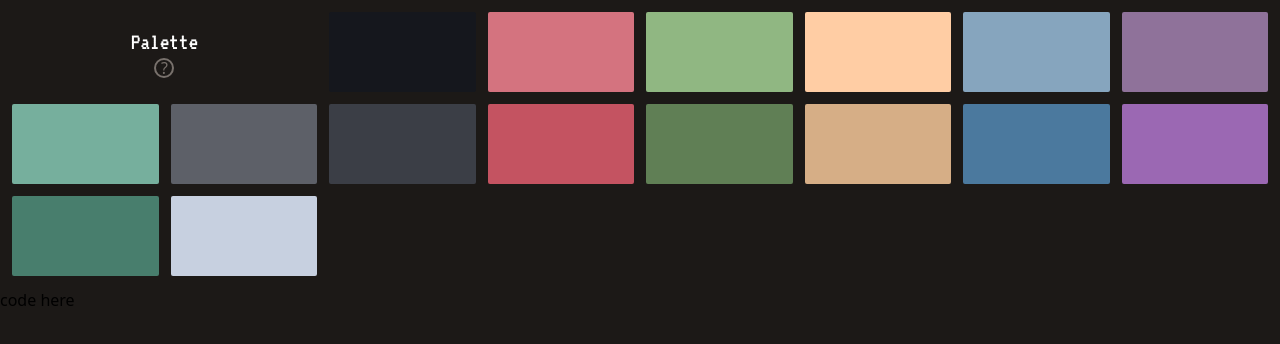
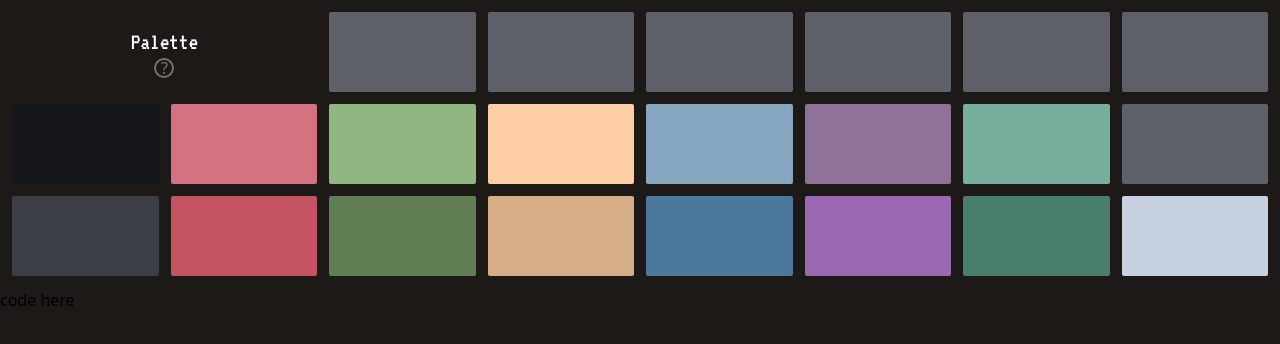
Before and after one commit to j4ns8i/j4ns8i.github.io, a React (Vite) app: page / in a window 1280 px wide. Shown: the top 344 px of the page. Built offline with nearby package versions, Linux system fonts and the light colour scheme.

Commit message:
WIP: Use HexColorPicker and adapt its useClickOutside example

```diff
--- a/src/App.tsx
+++ /dev/null
@@ -1,135 +0,0 @@
-// import circleQuestion from './assets/circle-question.svg'
-
-// import iro from "@jaames/iro"
-import { MouseEvent, useRef, useState } from "react"
-import { HexColorPicker } from "react-colorful";
-
-function PaletteHeader() {
-  return <h1 className="text-2xl font-theme_mono text-white">Palette</h1>
-}
-
-function PaletteInfo() {
-  return (
-    <div className="size-5 rounded-full flex justify-center items-center border-2 border-stone-500 mx-auto">
-      <p className="text-stone-500">?</p>
-    </div>
-  )
-}
-
-function PaletteColorBox({ bgColor }: { bgColor: string }) {
-  const baseRef = useRef<HTMLDivElement>(null);
-  const pickerRef = useRef<HTMLInputElement>(null);
-  const [visible, setVisible] = useState(false);
-  const [bgc, setBgc] = useState(bgColor);
-
-  const handleClick = (event: MouseEvent) => {
-    if (visible) {
-      return
-    }
-    setVisible(true)
-    const x = event.clientX, y = event.clientY
-    pickerRef.current!.style.left = `${x}px`
-    pickerRef.current!.style.top = `${y}px`
-    // Color.close();
-    // const picker =
-    // const picker = iro.ColorPicker(pickerRef.current!, {
-    //   width: 300,
-    //   borderColor: '#292524',
-    //   borderWidth: 0,
-    //   handleRadius: 10,
-    //   layout: [
-    //     {
-    //       component: iro.ui.Box,
-    //     },
-    //     {
-    //       component: iro.ui.Slider,
-    //       options: {
-    //         sliderType: 'hue'
-    //       }
-    //     },
-    //   ]
-    // });
-    // picker.on('color:change', (c: iro.Color) => {
-    //   baseRef.current!.style.backgroundColor = c.hexString;
-    // });
-    // picker.on('input:end', () => {
-    //   console.log('input:end');
-    // })
-    // picker.
-  }
-
-  // const co = <div ref={baseRef} key={bgc} className={`h-20 rounded-sm ${bgc}`} onClick={handleClick}></div>;
-  // if (visible) {
-  //   return <>
-  //     {co}
-  //     <div ref={pickerRef} className='fixed' ></div >
-  //   </>;
-  // } else {
-  //   return co;
-  // }
-
-  return (
-    <>
-      <div ref={baseRef} key={bgc} className={`h-20 rounded-sm ${bgc}`} onClick={handleClick}></div>
-      {/* TODO: add HexColorPicker here */}
-    </>
-  )
-}
-
-function PaletteHeaderBox() {
-  return (
-    <div className="place-self-center col-span-2">
-      <PaletteHeader />
-      <PaletteInfo />
-    </div>
-  )
-}
-
-function PaletteMix() {
-  return (
-    <div className="grid grid-flow-row grid-cols-8 gap-3 text-center p-3">
-      <PaletteHeaderBox />
-      <PaletteColorBox bgColor="bg-cterm-0" />
-      <PaletteColorBox bgColor="bg-cterm-1" />
-      <PaletteColorBox bgColor="bg-cterm-2" />
-      <PaletteColorBox bgColor="bg-cterm-3" />
-      <PaletteColorBox bgColor="bg-cterm-4" />
-      <PaletteColorBox bgColor="bg-cterm-5" />
-      <PaletteColorBox bgColor="bg-cterm-6" />
-      <PaletteColorBox bgColor="bg-cterm-7" />
-      <PaletteColorBox bgColor="bg-cterm-8" />
-      <PaletteColorBox bgColor="bg-cterm-9" />
-      <PaletteColorBox bgColor="bg-cterm-10" />
-      <PaletteColorBox bgColor="bg-cterm-11" />
-      <PaletteColorBox bgColor="bg-cterm-12" />
-      <PaletteColorBox bgColor="bg-cterm-13" />
-      <PaletteColorBox bgColor="bg-cterm-14" />
-      <PaletteColorBox bgColor="bg-cterm-15" />
-    </div>
-  )
-}
-
-function PaletteWindow() {
-  return (
-    <div className="bg-stone-900">
-      <PaletteMix />
-    </div>
-  )
-}
-
-function Preview() {
-  return <div className="grow bg-stone-900">
-    code here
-  </div>
-}
-
-function App() {
-  return (
-    <div className="flex flex-col">
-      <PaletteWindow />
-      <Preview />
-    </div>
-  )
-}
-
-export default App
--- /dev/null
+++ b/src/components/App.tsx
@@ -0,0 +1,105 @@
+import { useCallback, useRef, useState } from "react"
+import { HexColorPicker } from "react-colorful";
+import useClickOutside from "../lib/useClickOutside.ts"
+
+function PaletteHeader() {
+  return <h1 className="text-2xl font-theme_mono text-white">Palette</h1>
+}
+
+function PaletteInfo() {
+  return (
+    <div className="size-5 rounded-full flex justify-center items-center border-2 border-stone-500 mx-auto">
+      <p className="text-stone-500">?</p>
+    </div>
+  )
+}
+
+function PaletteColorBox({ bgColor }: { bgColor: string }) {
+  const baseRef = useRef<HTMLDivElement>(null);
+  const pickerRef = useRef<HTMLInputElement>(null);
+  const [color, setColor] = useState(bgColor);
+  const [isOpen, toggleOpen] = useState(false);
+
+  const close = useCallback(() => toggleOpen(false), []);
+  const openIfNot = useCallback(() => !isOpen && toggleOpen(true), [isOpen]);
+  useClickOutside(pickerRef, close);
+
+  return (
+    <>
+      <div ref={baseRef} className={`h-20 rounded-sm`} style={{ backgroundColor: color }} onClick={openIfNot}>
+        {isOpen && (
+          // TODO: The div starts at 1/2 down and 1/2 right of the parent
+          // element, except for when its bounds are outside the viewport. In
+          // that case, it should be repositioned to fit within the viewport.
+          <div className="relative top-1/2 left-1/2" ref={pickerRef}>
+            <HexColorPicker color={color} onChange={setColor} />
+          </div>
+        )}
+      </div>
+    </>
+  )
+}
+
+function PaletteHeaderBox() {
+  return (
+    <div className="place-self-center col-span-2">
+      <PaletteHeader />
+      <PaletteInfo />
+    </div>
+  )
+}
+
+function PaletteMix() {
+  return (
+    <div className="grid grid-flow-row grid-cols-8 gap-3 text-center p-3">
+      <PaletteHeaderBox />
+      <PaletteColorBox bgColor="#5d6068" />
+      <PaletteColorBox bgColor="#5d6068" />
+      <PaletteColorBox bgColor="#5d6068" />
+      <PaletteColorBox bgColor="#5d6068" />
+      <PaletteColorBox bgColor="#5d6068" />
+      <PaletteColorBox bgColor="#5d6068" />
+      <PaletteColorBox bgColor="#15171d" />
+      <PaletteColorBox bgColor="#d4737f" />
+      <PaletteColorBox bgColor="#90b782" />
+      <PaletteColorBox bgColor="#ffcda4" />
+      <PaletteColorBox bgColor="#86a5be" />
+      <PaletteColorBox bgColor="#8f729a" />
+      <PaletteColorBox bgColor="#76af9d" />
+      <PaletteColorBox bgColor="#5d6068" />
+      <PaletteColorBox bgColor="#3b3e46" />
+      <PaletteColorBox bgColor="#c45361" />
+      <PaletteColorBox bgColor="#607f55" />
+      <PaletteColorBox bgColor="#d6ae86" />
+      <PaletteColorBox bgColor="#4b799e" />
+      <PaletteColorBox bgColor="#9b68b3" />
+      <PaletteColorBox bgColor="#487e6d" />
+      <PaletteColorBox bgColor="#c7d0e0" />
+    </div>
+  )
+}
+
+function PaletteWindow() {
+  return (
+    <div className="bg-stone-900">
+      <PaletteMix />
+    </div>
+  )
+}
+
+function Preview() {
+  return <div className="grow bg-stone-900">
+    code here
+  </div>
+}
+
+function App() {
+  return (
+    <div className="flex flex-col">
+      <PaletteWindow />
+      <Preview />
+    </div>
+  )
+}
+
+export default App
--- /dev/null
+++ b/src/lib/useClickOutside.ts
@@ -0,0 +1,35 @@
+import React, { useEffect } from "react";
+
+// Adapted from https://github.com/omgovich/react-colorful "Popover picker" recipe
+
+// Improved version of https://usehooks.com/useOnClickOutside/
+export default function useClickOutside<T extends HTMLElement>(ref: React.RefObject<T>, handler: any) {
+  useEffect(() => {
+    let startedInside: boolean | null = false;
+    let startedWhenMounted: T | null = null;
+
+    const listener = (event: Event) => {
+      // Do nothing if `mousedown` or `touchstart` started inside ref element
+      if (startedInside || !startedWhenMounted) return;
+      // Do nothing if clicking ref's element or descendent elements
+      if (!ref.current || ref.current.contains(event.target as T)) return;
+
+      handler(event);
+    };
+
+    const validateEventStart: EventListener = (event: Event) => {
+      startedWhenMounted = ref.current;
+      startedInside = ref.current && ref.current.contains(event.target as T);
+    };
+
+    document.addEventListener("mousedown", validateEventStart);
+    document.addEventListener("touchstart", validateEventStart);
+    document.addEventListener("click", listener);
+
+    return () => {
+      document.removeEventListener("mousedown", validateEventStart);
+      document.removeEventListener("touchstart", validateEventStart);
+      document.removeEventListener("click", listener);
+    };
+  }, [ref, handler]);
+};
--- a/src/main.tsx
+++ b/src/main.tsx
@@ -1,6 +1,6 @@
 import React from 'react'
 import ReactDOM from 'react-dom/client'
-import App from './App.tsx'
+import App from './components/App.tsx'
 import './index.css'
 
 ReactDOM.createRoot(document.getElementById('root')!).render(
```
